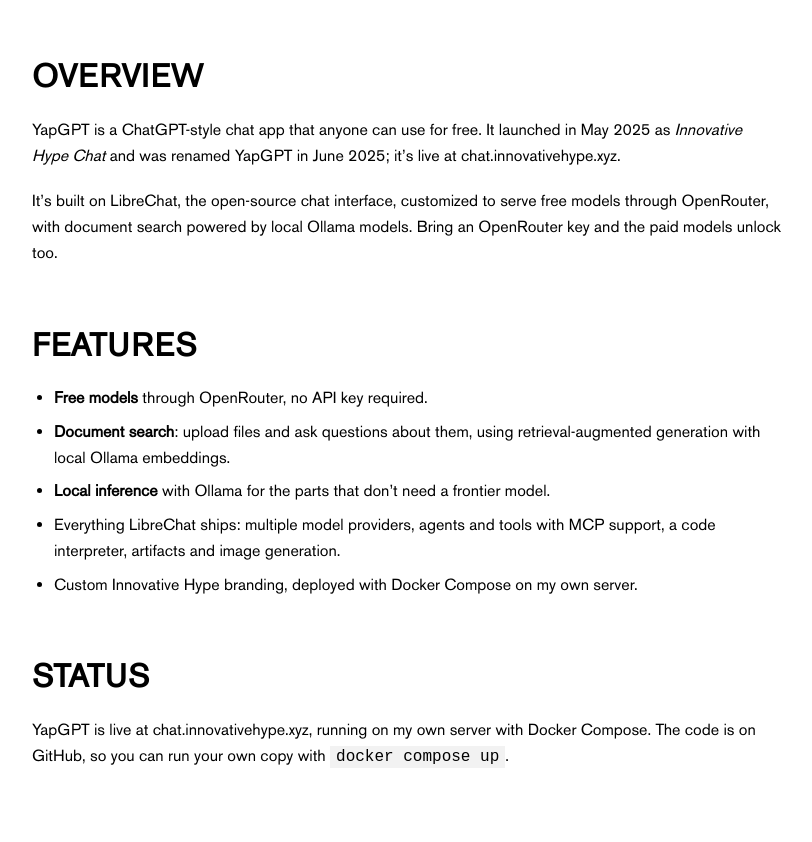
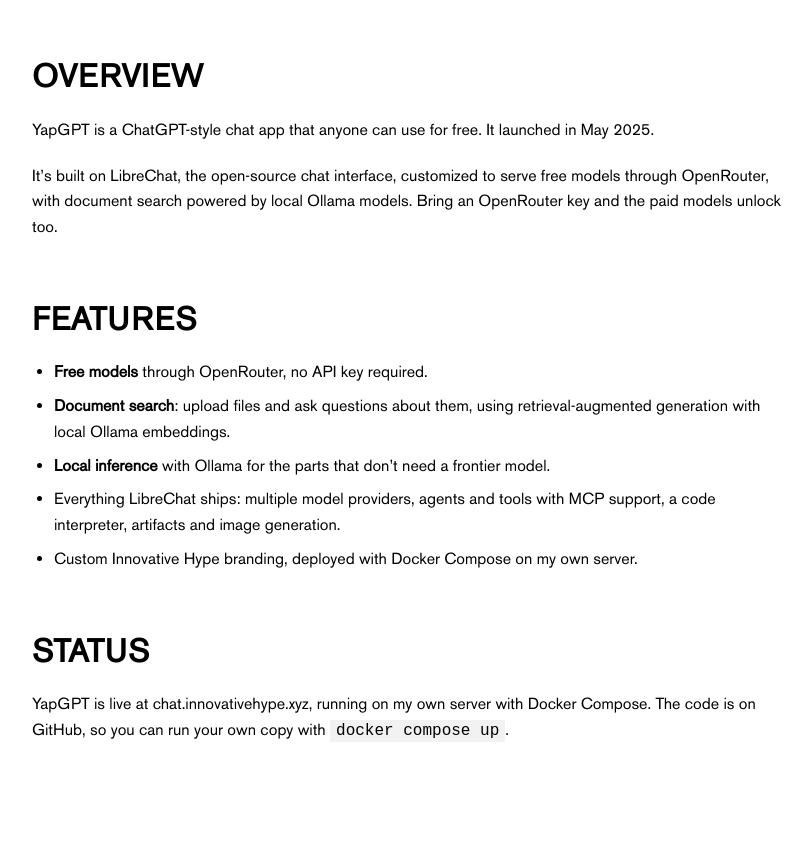
Before and after one commit to micahp/micahp.github.io, a plain HTML site: page yapgpt/index.html in a window 1280 px wide. Shown: the part 819-1661 px from the top of the page, without its empty margins (68-880 px from the left). Drawn offline with Linux system fonts and the light colour scheme.

Commit message:
YapGPT: drop the rename/history sentence from the overview
The overview now just introduces the app; the former name is no longer mentioned in the copy or meta description.

```diff
--- a/yapgpt/index.html
+++ b/yapgpt/index.html
@@ -4,9 +4,9 @@
 	<meta charset="utf-8">
 	<meta name="viewport" content="width=device-width, initial-scale=1">
 	<title>YapGPT | Micah Peoples</title>
-	<meta name="description" content="YapGPT (formerly Innovative Hype Chat): a live, self-hosted AI chat app with free models and document search at chat.innovativehype.xyz.">
+	<meta name="description" content="YapGPT: a live, self-hosted AI chat app with free models and document search at chat.innovativehype.xyz.">
 	<meta property="og:title" content="YapGPT">
-	<meta property="og:description" content="YapGPT (formerly Innovative Hype Chat): a live, self-hosted AI chat app with free models and document search at chat.innovativehype.xyz.">
+	<meta property="og:description" content="YapGPT: a live, self-hosted AI chat app with free models and document search at chat.innovativehype.xyz.">
 	<link rel="icon" type="image/png" href="../images/PeepHolesIconWire.png">
 	<link rel="stylesheet" href="../index.css">
 	<link rel="stylesheet" href="../css/project.css">
@@ -32,7 +32,7 @@
 				<a class="btn ghost" href="https://github.com/micahp/InnovativeHypeChat" target="_blank" rel="noopener">Source on GitHub</a>
 			</div>
 			<h1>OVERVIEW</h1>
-			<p class="body-text">YapGPT is a ChatGPT-style chat app that anyone can use for free. It launched in May 2025 as <em>Innovative Hype Chat</em> and was renamed YapGPT in June 2025; it’s live at chat.innovativehype.xyz.</p>
+			<p class="body-text">YapGPT is a ChatGPT-style chat app that anyone can use for free. It launched in May 2025.</p>
 			<p class="body-text">It’s built on LibreChat, the open-source chat interface, customized to serve free models through OpenRouter, with document search powered by local Ollama models. Bring an OpenRouter key and the paid models unlock too.</p>
 			<h1>FEATURES</h1>
 			<ul class="body-text">
```
